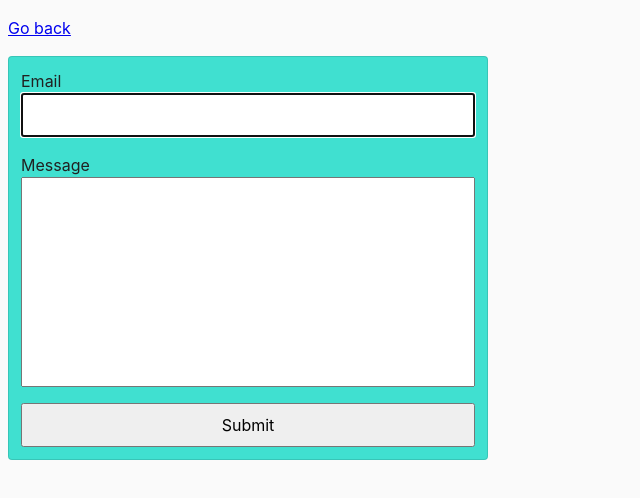
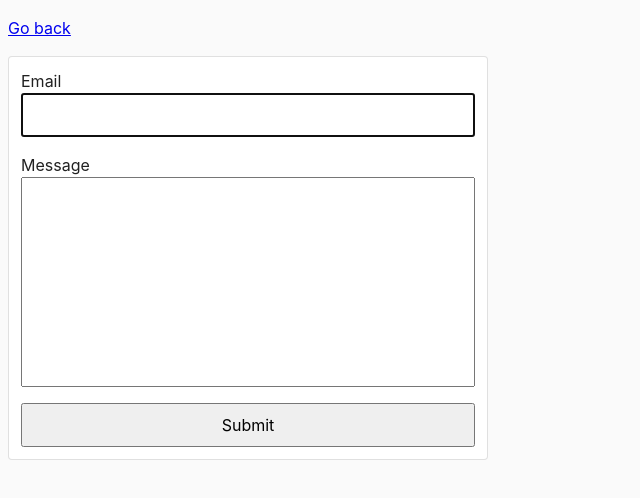
Before and after one commit to AlexandrSukovach/goit-js-hw-08, a website built with Parcel: page src/03-feedback.html in a window 1280 px wide. Shown: the whole page, without its empty margins (0-640 px from the left). Built offline with nearby package versions, Linux system fonts and the light colour scheme.

Commit message:
цвет формы

```diff
--- a/src/sass/_03-feedback.scss
+++ b/src/sass/_03-feedback.scss
@@ -3,8 +3,8 @@
    flex-direction: column;
    max-width: 480px;
    padding: 12px;
-   // background-color: #fff;
-   background-color: turquoise;
+   background-color: #fff;
+  //  background-color: turquoise;
    border: 1px solid rgba(0, 0, 0, 0.12);
    border-radius: 4px;
  }
```
Also changed, not shown: css/main.css.
